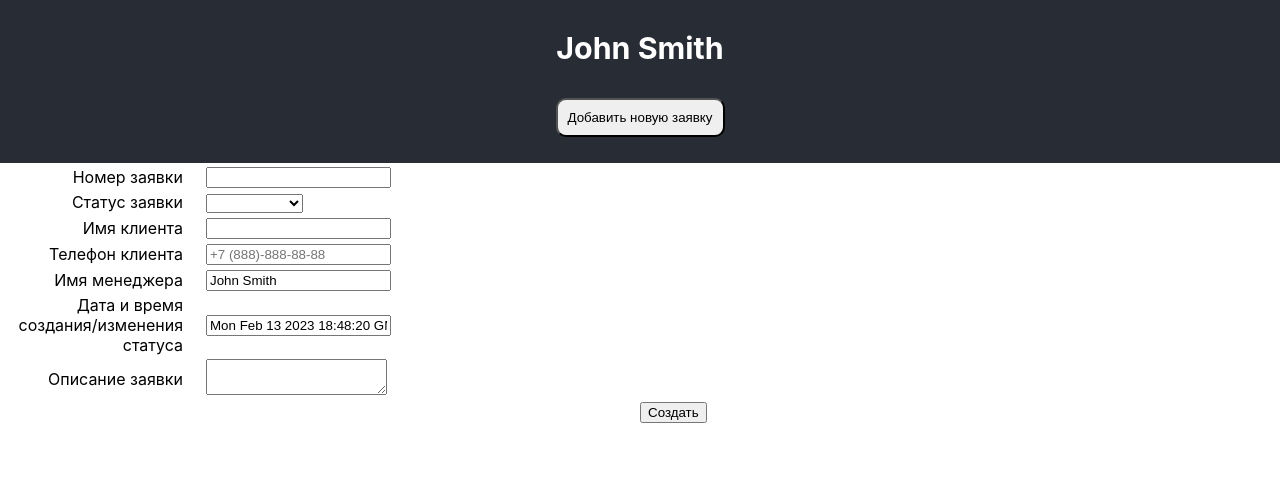
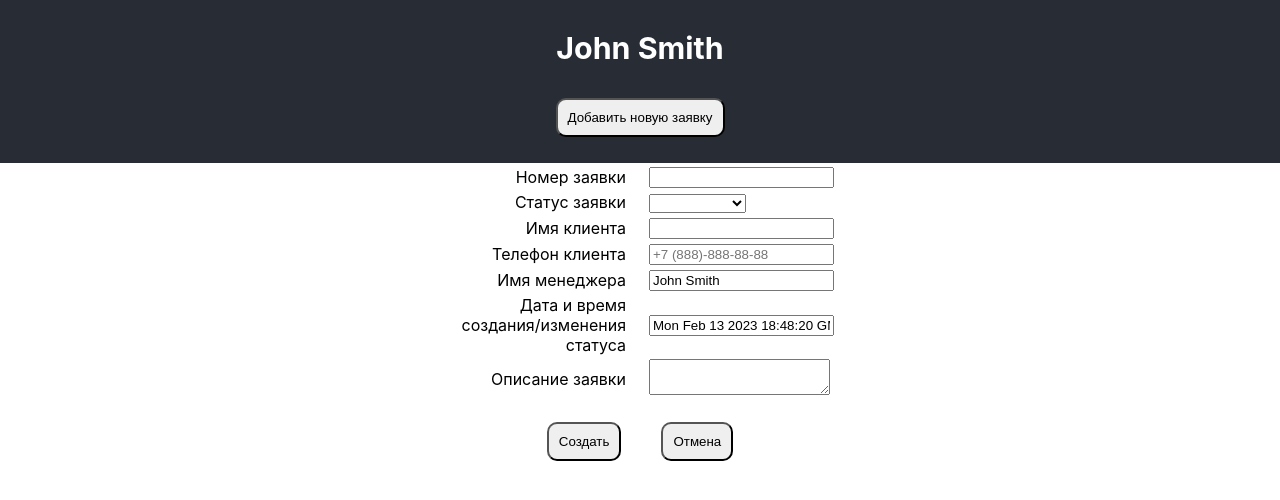
Before and after one commit to VODOROD1/abc-task, a React (Create React App) app: page /request-form in a window 1280 px wide. Shown: the top 500 px of the page. Built offline with nearby package versions, Linux system fonts and the light colour scheme.

Commit message:
refactoring

```diff
--- a/src/pages/ListRequests/ListRequests.module.scss
+++ b/src/pages/ListRequests/ListRequests.module.scss
@@ -10,9 +10,8 @@
 
 .table {
     cursor: pointer;
-
     th {
-        margin-left: 20px;
-        margin-right: 20px;
+        cursor: pointer;
+        padding: 10px 40px 10px 40px;
     }
 }
--- a/src/pages/ListRequests/ListRequestsContainer.tsx
+++ b/src/pages/ListRequests/ListRequestsContainer.tsx
@@ -24,7 +24,7 @@ function ListRequestsContainer(props: any) {
           debugger
               return <ListRequests
                   requestNumber={elem.requestNumber}
-                  date={elem.date.toString()}
+                  date={elem.date}
                   clientName={elem.clientName}
                   key={elem.requestNumber}
                   editRequest={props.editRequest}
--- a/src/pages/RequestForm/RequestForm.module.scss
+++ b/src/pages/RequestForm/RequestForm.module.scss
@@ -8,9 +8,16 @@
   text-align: left;
 }
 
-.createButton {
-    position: absolute;
-    // left: 400px;
+.button {
+    margin: 20px;
+    border-radius: 10px;
+    padding: 10px;
+    cursor: pointer;
+}
+
+.button:hover {
+    background-color: lightblue;
+    color: white;
 }
 
 .error {
--- a/src/pages/RequestForm/RequestForm.tsx
+++ b/src/pages/RequestForm/RequestForm.tsx
@@ -12,7 +12,7 @@ const RequestForm = (props: any) => {
     clientName: props.initialValues.clientName,
     clientPhonenumber: props.initialValues.clientPhonenumber,
     managerName: props.initialValues.managerName,
-    date: new Date(),
+    date: new Date().toString(),
     requestDescription: props.initialValues.requestDescription,
   });
 
@@ -23,7 +23,7 @@ const RequestForm = (props: any) => {
       clientName: props.initialValues.clientName,
       clientPhonenumber: props.initialValues.clientPhonenumber,
       managerName: props.initialValues.managerName,
-      date: new Date(),
+      date: new Date().toString(),
       requestDescription: props.initialValues.requestDescription,
     });
   }, [props]);
@@ -38,6 +38,10 @@ const RequestForm = (props: any) => {
     debugger;
     props.handleSubmit(e);
     goListRequests();
+  };
+
+  const handleCancelButton = () => {
+    navigate("/list-requests");
   };
 
   const validate = (e: any) => {
@@ -76,7 +80,7 @@ const RequestForm = (props: any) => {
       validate={validate}
       render={({ handleSubmit }) => (
         <form onSubmit={handleSubmit}>
-          <table>
+          <table align="center">
             <tbody>
               <tr>
                 <td className={styles.fieldName}>
@@ -200,8 +204,11 @@ const RequestForm = (props: any) => {
               </tr>
             </tbody>
           </table>
-          <button className={styles.createButton} type={"submit"}>
+          <button className={styles.button} type={"submit"}>
             {props.isEdit ? "Изменить" : "Создать"}
+          </button>
+          <button className={styles.button} onClick={handleCancelButton}>
+              {"Отмена"}
           </button>
         </form>
       )}
```
Lines whose indentation alone changed are shown as unchanged.
